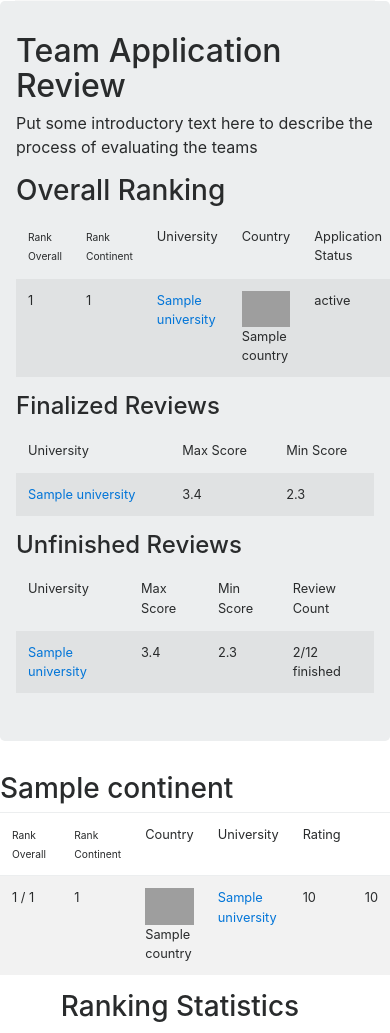
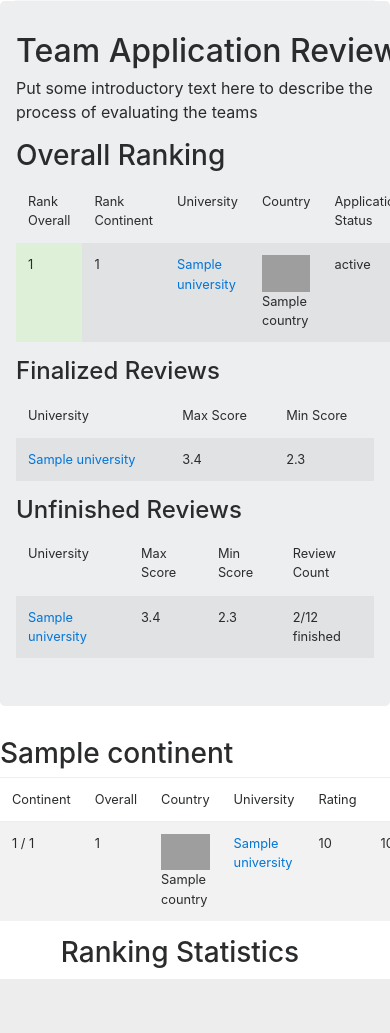
Before and after one commit to SkillSmart/ConferenceManagementSystem, a Django app: template Dashboard/templates/dashboard/teamreview_index.html in a window 390 px wide. Shown: the part 416-1449 px from the top of that part. After the commit the page ends 1395 px from the top of that part, so only its background shows below. Run offline with Django 3.2, Linux system fonts and the light colour scheme; the template is opened without the code that fills it: most values are stand-ins (such as "Sample title", 1, 10 or a date in 2020); the page is wider than the window, and the part outside it is not shown; some libraries are stand-ins or nearby versions; grey boxes are pictures that could not be loaded.

Commit message:
layed out the Team Application Overview

```diff
--- a/Dashboard/templates/dashboard/teamreview_index.html
+++ b/Dashboard/templates/dashboard/teamreview_index.html
@@ -13,12 +13,12 @@ Subnavigation for T
     <content class="col-sm-8">
         <h3>Overall Ranking</h3>
         <table class="table table-striped table-hover">
-            <thead>
+            <thead class="thead-default">
                 <tr>
-                    <td class="col-sm-1"><small>Rank Overall</small></td>
-                    <td class="col-sm-1"><small>Rank Continent</small></td>
-                    <td class="col-sm-3">University</td>
-                    <td class="col-sm-4">Country</td>
+                    <td>Rank Overall</td>
+                    <td>Rank Continent</td>
+                    <td>University</td>
+                    <td>Country</td>
                     <td>Application Status</td>
                 </tr>
 
@@ -26,7 +26,7 @@ Subnavigation for T
             <tbody>
                 {% for application in team_applications %}
                     <tr>
-                        <td class="success">{{ application.overall_rank }}</td>
+                        <td class="table-success">{{ application.overall_rank }}</td>
                         <td>{{ application.continent_rank }}</td>
                         <td><a href="{% url 'dashboard:team_detail' application.applicant.team.slug %}">{{ application.applicant.team.university }}</a></td>
                         <td><img src="{{ application.applicant.team.country.flag }}" alt=""> {{ application.applicant.team.country.name }}</td>
@@ -46,7 +46,7 @@ Subnavigation for T
         <content>
             <h4>Finalized Reviews</h4>
             <table class="table table-striped">
-                <thead>
+                <thead class="thead-default">
                     <tr>
                         <td>University</td>
                         <td>Max Score</td>
@@ -74,7 +74,7 @@ Subnavigation for T
         <content>
             <h4>Unfinished Reviews</h4>
             <table class="table table-striped">
-                <thead>
+                <thead class="thead-default">
                     <tr>
                         <td>University</td>
                         <td>Max Score</td>
@@ -106,11 +106,11 @@ Subnavigation for T
         <div class="col-sm-6">
             <h3>{{ continent }}</h3>
             <table class="table table-striped table-hover">
-                <thead>
+                <thead class="thead">
                     <tr>
-                        <td class="col-sm-1"><small>Rank Overall</small></td>
-                        <td class="col-sm-1"><small>Rank Continent</small></td>
-                        <td class="col-sm">Country</td>
+                        <td>Continent</td>
+                        <td>Overall</td>
+                        <td>Country</td>
                         <td>University</td>
                         <td>Rating</td>
                         <td></td>
```
